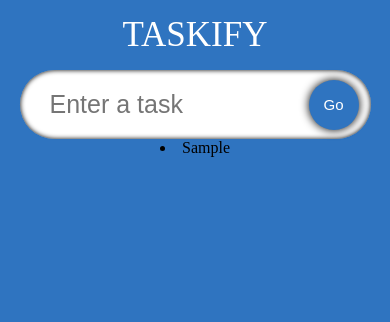
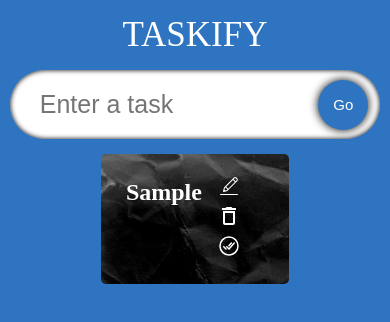
Before and after one commit to sailakshmy/typescriptToDoApp, a React (Create React App) app in the folder typescript-todo-app/: page / in a window 390 px wide. Both pictures are taken after typing "Sample" into the empty fields and a click on the button "Go". Shown: the top 322 px of the page. Built offline with nearby package versions, Linux system fonts and the light colour scheme; a web font is replaced by a local one.

Commit message:
COmmit-8:- Added the Card component and related stylesheet, added an assets folder for the card component's background image, combined all the interfaces into the types file

```diff
--- a/typescript-todo-app/package.json
+++ b/typescript-todo-app/package.json
@@ -12,6 +12,7 @@
     "@types/react-dom": "^18.2.11",
     "react": "^18.2.0",
     "react-dom": "^18.2.0",
+    "react-icons": "^4.11.0",
     "react-scripts": "^3.0.1",
     "typescript": "^4.9.5",
     "web-vitals": "^2.1.4"
--- a/typescript-todo-app/src/components/InputField.css
+++ b/typescript-todo-app/src/components/InputField.css
@@ -43,3 +43,9 @@
     transform: scale(0.8);
     box-shadow: 0 0 5px black;
 }
+
+@media (max-width: 700px){
+    .input{
+        width: 95%
+    }
+}
--- a/typescript-todo-app/src/components/InputField.tsx
+++ b/typescript-todo-app/src/components/InputField.tsx
@@ -1,11 +1,8 @@
 import React,{FC, FormEvent, useRef} from 'react';
+import {InputFieldProps} from '../types';
 import './InputField.css';
 
-interface InputFieldProps {
-    todo: string;
-    setTodo: React.Dispatch<React.SetStateAction<string>>;
-    handleTodoToList: (e: FormEvent)=> void;
-}
+
 const InputField:FC<InputFieldProps> =({todo, setTodo, handleTodoToList})=> {
   const inputBoxRef = useRef<HTMLInputElement>(null);
   const handleSubmit = (e: FormEvent) => {
@@ -26,4 +23,4 @@ const InputField:FC<InputFieldProps> =({todo, setTodo, handleTodoToList})=> {
   )
 }
 
-export default InputField
+export default InputField;
--- /dev/null
+++ b/typescript-todo-app/src/components/TodoCard.css
@@ -0,0 +1,39 @@
+.todoList_Card{
+    display: flex;
+    width: 30%;
+    border-radius: 5px;
+    padding: 20px;
+    margin-top: 15px;
+    background-image: url("../assets/watercolor-paper-texture.jpg");
+    color: white;
+    text-transform: capitalize;
+    font-size: x-large;
+    font-weight: 700;
+}
+
+.todoList_Card--text {
+    flex: 1;
+    padding: 5px;
+    border: none;
+}
+
+.todoList_Card--text:focus {
+    outline: none;
+}
+
+.icons{
+    margin-left: 10px;
+    cursor: pointer;
+}
+
+@media (max-width: 700px){
+    .todoList_Card{
+        width: 100%;
+    }
+}
+
+@media (max-width: 1200px){
+    .todoList_Card{
+        width: 40%;
+    }
+}
--- /dev/null
+++ b/typescript-todo-app/src/components/TodoCard.tsx
@@ -0,0 +1,28 @@
+import React,{FC} from 'react';
+import { TodoCardProps } from '../types';
+import {CiEdit} from 'react-icons/ci';
+import {MdDeleteOutline} from 'react-icons/md';
+import {IoCheckmarkDoneCircleOutline} from 'react-icons/io5';
+import './TodoCard.css';
+
+
+const TodoCard:FC<TodoCardProps> = ({todo, todoList, setTodoList}) => {
+  return (
+    <form className='todoList_Card'>
+      <span className="todoList_Card--text">{todo.todo}</span>
+      <div>
+        <span className="icons">
+            <CiEdit/>
+        </span>
+        <span className="icons">
+            <MdDeleteOutline/>
+        </span>
+        <span className="icons">
+            <IoCheckmarkDoneCircleOutline/>
+        </span>
+      </div>
+    </form>
+  )
+}
+
+export default TodoCard
--- a/typescript-todo-app/src/components/TodoList.css
+++ b/typescript-todo-app/src/components/TodoList.css
@@ -4,3 +4,9 @@
     justify-content: space-evenly;
     flex-wrap: wrap;
 }
+
+@media (max-width: 700px){
+    .todoList{
+        width: 95%
+    }
+}
--- a/typescript-todo-app/src/components/TodoList.tsx
+++ b/typescript-todo-app/src/components/TodoList.tsx
@@ -1,17 +1,13 @@
 import React, { FC } from 'react';
 import './TodoList.css';
-import {Todo} from '../types';
+import {TodoListProps} from '../types';
+import TodoCard from './TodoCard';
 
-interface TodoListProps{
-    todoList: Todo[];
-    setTodoList: React.Dispatch<React.SetStateAction<Todo[]>>
-
-}
 
 const TodoList:FC<TodoListProps> = ({todoList, setTodoList}) => {
   return (
     <div className='todoList'>
-      {todoList.map((todo)=><li key={todo.id}>{todo.todo}</li>)}
+      {todoList.map((todo)=><TodoCard todo={todo} key={todo.id} todoList={todoList} setTodoList={setTodoList}/>)}
     </div>
   )
 }
```
Also changed, not shown: typescript-todo-app/src/types.ts (+16 -0 lines), typescript-todo-app/src/assets/watercolor-paper-texture.jpg (added), 1 other file (tests, documents, lock files or other folders).
